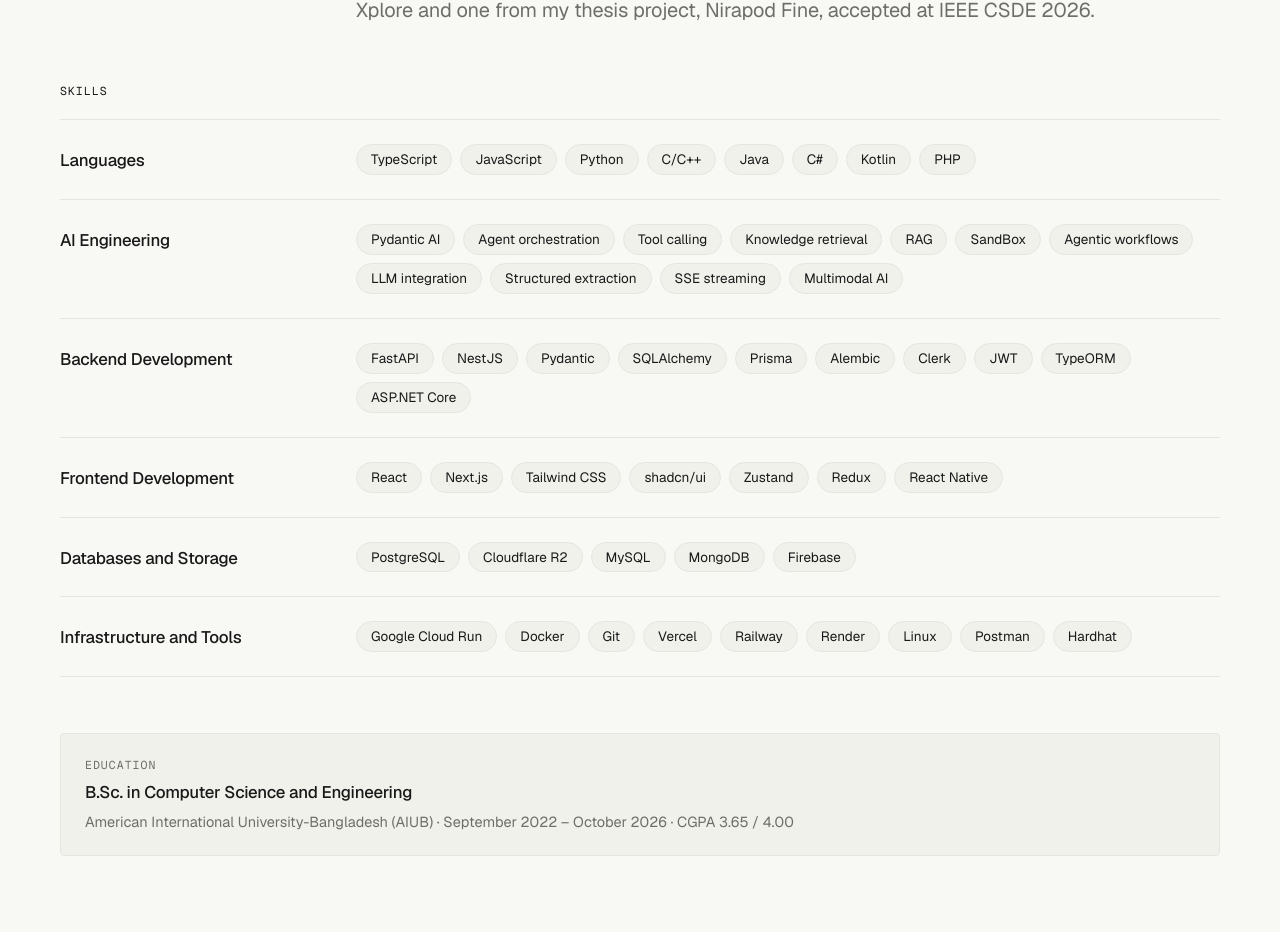
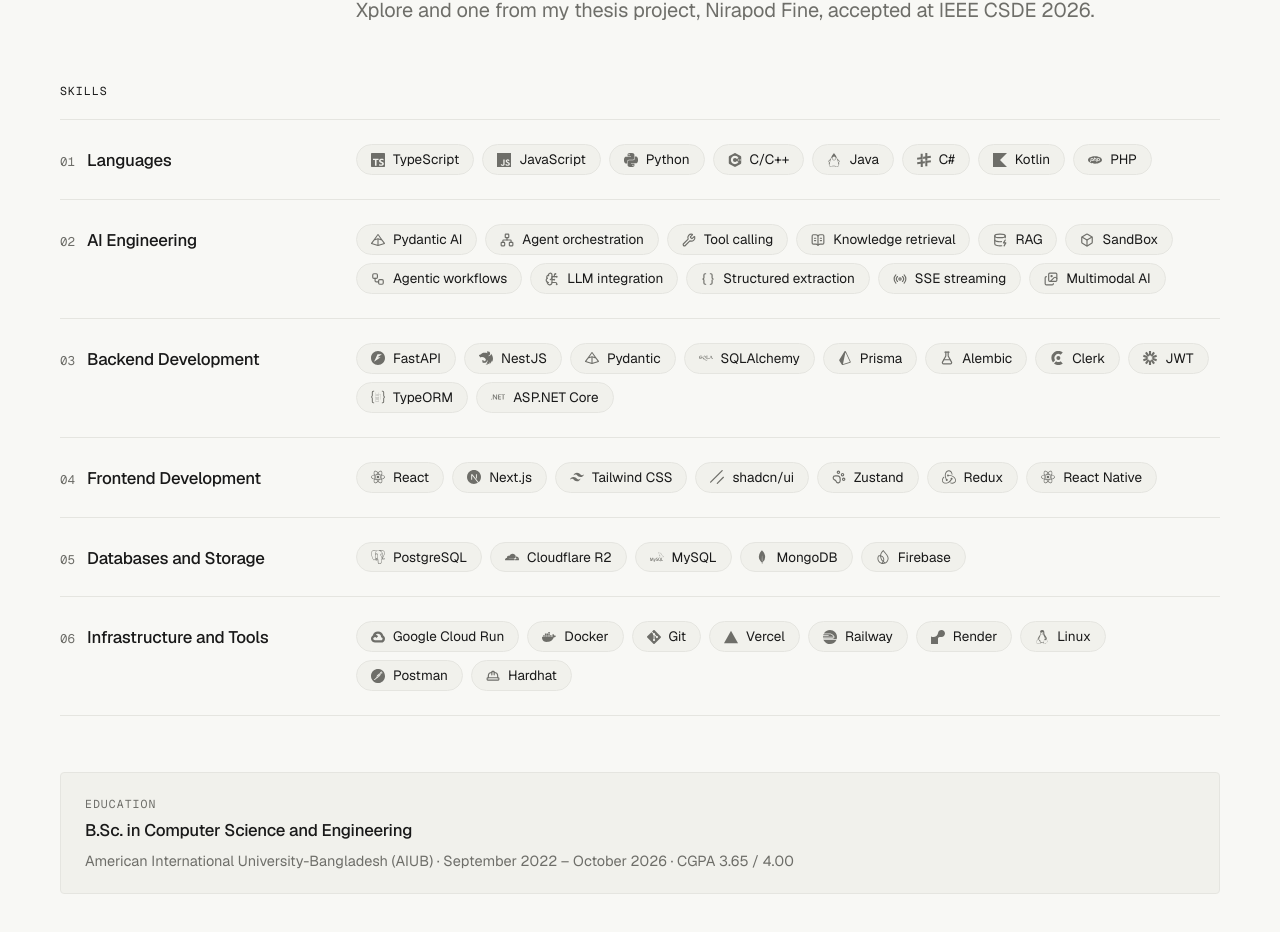
Before and after one commit to AlAminNahid/portfolio-v1, a Next.js app: page / in a window 1280 px wide. Shown: the part 1734-2666 px from the top of the page. Built offline with nearby package versions, Linux system fonts and the light colour scheme.

Commit message:
updated the UI of the skills section

```diff
--- a/src/components/features/about.tsx
+++ b/src/components/features/about.tsx
@@ -1,5 +1,6 @@
 import { aboutParagraphs, education } from "@/constants/about";
 import { skillGroups } from "@/constants/skills";
+import { skillIcons } from "@/constants/skillIcons";
 import Section from "@/components/ui/Section";
 import SectionHead from "@/components/ui/SectionHead";
 import { Reveal } from "@/components/ui/Reveal";
@@ -25,24 +26,39 @@ export default function About() {
         <Reveal className="lg:col-span-12">
           <p className="label mb-5 text-fg">Skills</p>
           <div className="border-t border-border">
-            {skillGroups.map(({ label, skills }) => (
+            {skillGroups.map(({ label, skills }, i) => (
               <section
                 key={label}
                 aria-label={label}
                 className="grid gap-3.5 border-b border-border py-5 lg:grid-cols-12 lg:gap-x-6 lg:py-6"
               >
-                <h3 className="text-[1.05rem] font-medium tracking-[-0.015em] lg:col-span-3 lg:pt-1">
+                <h3 className="flex items-baseline gap-3 text-[1.05rem] font-medium tracking-[-0.015em] lg:col-span-3 lg:pt-1">
+                  <span
+                    aria-hidden="true"
+                    className="font-mono text-[12.5px] font-normal tracking-normal text-fg-muted tabular-nums"
+                  >
+                    {String(i + 1).padStart(2, "0")}
+                  </span>
                   {label}
                 </h3>
                 <ul className="flex flex-wrap items-start gap-2 lg:col-span-9">
-                  {skills.map((skill) => (
-                    <li
-                      key={skill}
-                      className="rounded-full border border-border bg-surface px-3.5 py-1.5 text-[13.5px] leading-tight text-fg transition-colors duration-200 hover:border-accent hover:text-accent"
-                    >
-                      {skill}
-                    </li>
-                  ))}
+                  {skills.map((skill) => {
+                    const Icon = skillIcons[skill];
+                    return (
+                      <li
+                        key={skill}
+                        className="group inline-flex items-center gap-2 rounded-full border border-border bg-surface px-3.5 py-1.5 text-[13.5px] leading-tight text-fg transition-colors duration-200 hover:border-accent hover:text-accent"
+                      >
+                        {Icon && (
+                          <Icon
+                            aria-hidden="true"
+                            className="size-3.5 shrink-0 text-fg-muted transition-colors duration-200 group-hover:text-accent"
+                          />
+                        )}
+                        {skill}
+                      </li>
+                    );
+                  })}
                 </ul>
               </section>
             ))}
--- /dev/null
+++ b/src/constants/skillIcons.ts
@@ -0,0 +1,108 @@
+import { type ComponentType } from "react";
+import {
+  BookOpenText,
+  Box,
+  Braces,
+  BrainCircuit,
+  DatabaseZap,
+  FlaskConical,
+  HardHat,
+  Images,
+  Network,
+  PawPrint,
+  Radio,
+  Workflow,
+  Wrench,
+} from "lucide-react";
+import {
+  SiClerk,
+  SiCloudflare,
+  SiCplusplus,
+  SiDocker,
+  SiDotnet,
+  SiFastapi,
+  SiFirebase,
+  SiGit,
+  SiGooglecloud,
+  SiJavascript,
+  SiJsonwebtokens,
+  SiKotlin,
+  SiLinux,
+  SiMongodb,
+  SiMysql,
+  SiNestjs,
+  SiNextdotjs,
+  SiOpenjdk,
+  SiPhp,
+  SiPostgresql,
+  SiPostman,
+  SiPrisma,
+  SiPydantic,
+  SiPython,
+  SiRailway,
+  SiReact,
+  SiRedux,
+  SiRender,
+  SiShadcnui,
+  SiSharp,
+  SiSqlalchemy,
+  SiTailwindcss,
+  SiTypeorm,
+  SiTypescript,
+  SiVercel,
+} from "react-icons/si";
+
+type SkillIcon = ComponentType<{ className?: string }>;
+
+export const skillIcons: Record<string, SkillIcon> = {
+  TypeScript: SiTypescript,
+  JavaScript: SiJavascript,
+  Python: SiPython,
+  "C/C++": SiCplusplus,
+  Java: SiOpenjdk,
+  "C#": SiSharp,
+  Kotlin: SiKotlin,
+  PHP: SiPhp,
+  "Pydantic AI": SiPydantic,
+  "Agent orchestration": Network,
+  "Tool calling": Wrench,
+  "Knowledge retrieval": BookOpenText,
+  RAG: DatabaseZap,
+  SandBox: Box,
+  "Agentic workflows": Workflow,
+  "LLM integration": BrainCircuit,
+  "Structured extraction": Braces,
+  "SSE streaming": Radio,
+  "Multimodal AI": Images,
+  FastAPI: SiFastapi,
+  NestJS: SiNestjs,
+  Pydantic: SiPydantic,
+  SQLAlchemy: SiSqlalchemy,
+  Prisma: SiPrisma,
+  Alembic: FlaskConical,
+  Clerk: SiClerk,
+  JWT: SiJsonwebtokens,
+  TypeORM: SiTypeorm,
+  "ASP.NET Core": SiDotnet,
+  React: SiReact,
+  "Next.js": SiNextdotjs,
+  "Tailwind CSS": SiTailwindcss,
+  "shadcn/ui": SiShadcnui,
+  Zustand: PawPrint,
+  Redux: SiRedux,
+  "React Native": SiReact,
+  PostgreSQL: SiPostgresql,
+  "Cloudflare R2": SiCloudflare,
+  MySQL: SiMysql,
+  MongoDB: SiMongodb,
+  Firebase: SiFirebase,
+  "Google Cloud Run": SiGooglecloud,
+  Docker: SiDocker,
+  Git: SiGit,
+  Vercel: SiVercel,
+  Railway: SiRailway,
+  Render: SiRender,
+  Linux: SiLinux,
+  Postman: SiPostman,
+  Hardhat: HardHat,
+};
```
